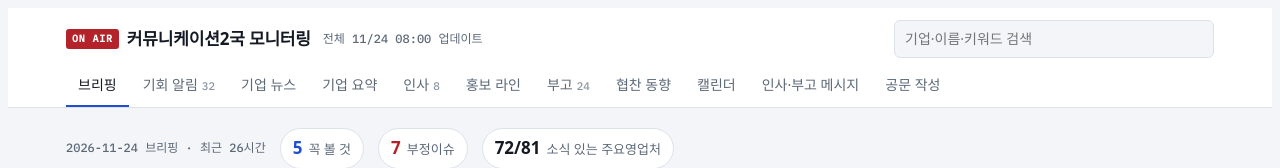
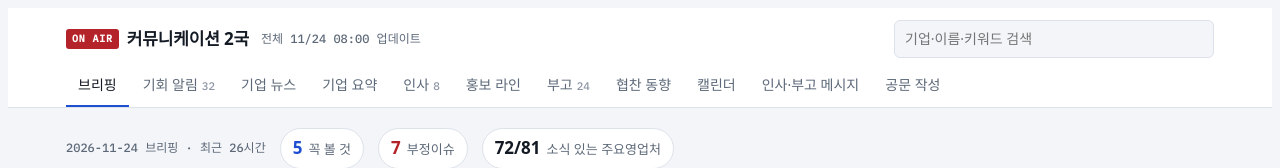
Before and after one commit to vibesinsummer/sponsor-desk, a plain HTML site: page index.html in a window 1280 px wide. Shown: the top 168 px of the page. Drawn offline with Linux system fonts and the light colour scheme; a web font is replaced by a local one.

Commit message:
사이트 이름: 커뮤니케이션 2국
Co-Authored-By: Claude Opus 5.5 <noreply@anthropic.com>

```diff
--- a/index.html
+++ b/index.html
@@ -1,4 +1,4 @@
-<title>커뮤니케이션2국 모니터링</title>
+<title>커뮤니케이션 2국</title>
 <meta name="claude:viewport-fit-sides" content="cover">
 <link rel="preconnect" href="https://fonts.googleapis.com">
 <link rel="stylesheet" href="https://fonts.googleapis.com/css2?family=IBM+Plex+Sans+KR:wght@400;500;600;700&family=IBM+Plex+Mono:wght@500&display=swap">
@@ -256,7 +256,7 @@ h2 { font-size: 15px; margin: 0; text-wrap: balance; }
 <header>
   <div class="wrap">
     <div class="top">
-      <div class="brand"><span class="onair">ON AIR</span>커뮤니케이션2국 모니터링</div>
+      <div class="brand"><span class="onair">ON AIR</span>커뮤니케이션 2국</div>
       <span class="upd" id="upd">불러오는 중…</span>
       <label class="search"><input id="q" type="search" placeholder="기업·이름·키워드 검색" aria-label="검색"></label>
     </div>
```
Also changed, not shown: 2 other files.
